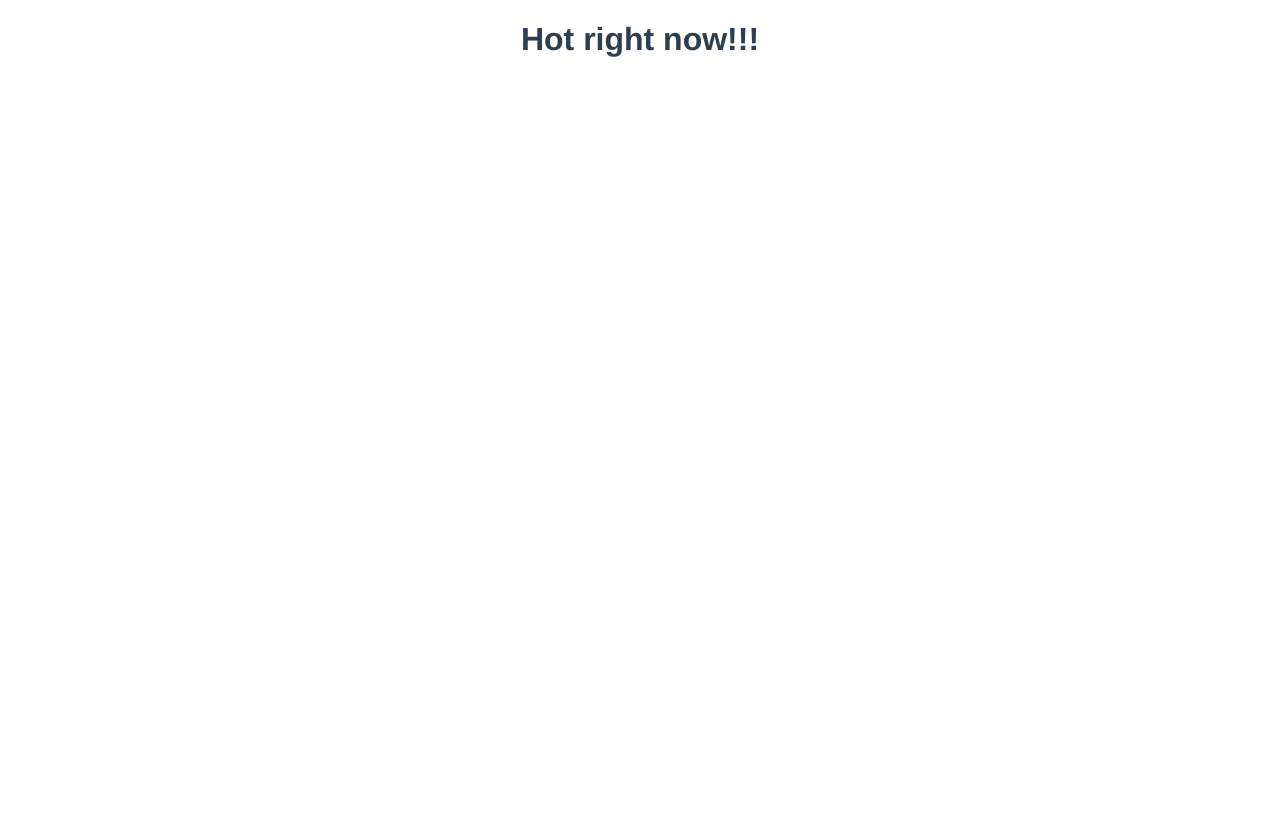
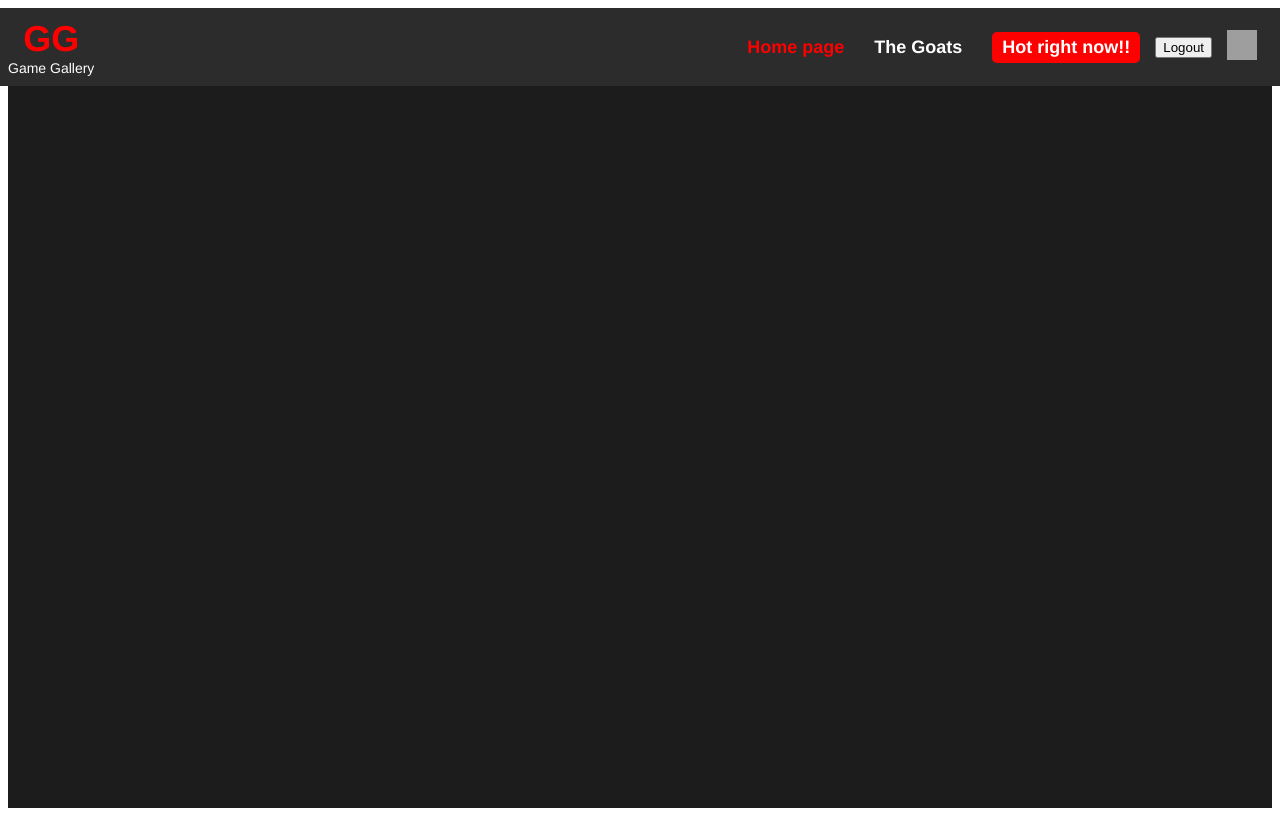
Before and after one commit to Sambolec/Game-gallery, a Vue app in the folder game-galleryy/: page /hot in a window 1280 px wide. Built offline with nearby package versions, Linux system fonts and the light colour scheme; no server answers; the database is empty; sample sign-in values are in the browser's storage; grey boxes are pictures that could not be loaded.

Commit message:
Add files via upload

```diff
--- a/game-galleryy/src/App.vue
+++ b/game-galleryy/src/App.vue
@@ -1,8 +1,6 @@
 <template>
   <nav v-if="$store.state.user">
-
-
-
+    <!-- Add your navigation links or other authenticated user content here -->
   </nav>
   <router-view/>
 </template>
@@ -10,28 +8,33 @@
 <script>
 import { onBeforeMount } from 'vue';
 import { useStore } from 'vuex';
-import {db} from '@/firebase'
-import { doc, getDoc } from "firebase/firestore";
-
-const docRef = doc(db, "video-games", "Sot");
-const docSnap = await getDoc(docRef);
-
-if (docSnap.exists()) {
-  console.log("Video game:", docSnap.data());
-} else {
-  // docSnap.data() will be undefined in this case
-  console.log("Game not found.");
-}
+import { db } from '@/firebase';
+import { collection, query, getDocs } from 'firebase/firestore';
 
 export default {
   setup() {
-    const store =useStore()
+    const store = useStore();
 
     onBeforeMount(() => {
-      store.dispatch('fetchUser')
-    })
+      store.dispatch('fetchUser');
+    });
 
-}
+    // Function to fetch all games for initial load
+    const fetchGames = async () => {
+      const gamesRef = collection(db, "video-games");
+      const q = query(gamesRef);
+      const querySnapshot = await getDocs(q);
+      const games = [];
+      querySnapshot.forEach((doc) => {
+        games.push(doc.data());
+        console.log(doc.id, " => ", doc.data());
+      });
+      store.commit('SET_GAMES', games);
+    };
+
+    // Fetch games on mount
+    fetchGames();
+  }
 }
 </script>
 
--- a/game-galleryy/src/router/index.js
+++ b/game-galleryy/src/router/index.js
@@ -22,7 +22,7 @@ const routes = [
   },
 
   {
-    path: '/game-view',
+    path: '/game/:Name',
     name: 'game-view',
 
     component: () => import( '../views/GameView.vue'),
--- a/game-galleryy/src/views/GameView.vue
+++ b/game-galleryy/src/views/GameView.vue
@@ -1,5 +1,199 @@
 <template>
-    <div class="Game-view">
-      <h1>Game View</h1>
-    </div>
-  </template>
+  <div class="game-view-container">
+    <header class="header">
+      <div class="logo">
+        <h1 class="title">GG</h1>
+        <p class="subtitle">Game Gallery</p>
+      </div>
+      <nav class="nav">
+        <router-link to="/" class="nav-link">Home page</router-link>
+        <router-link to="/goats" class="nav-link">The Goats</router-link>
+        <router-link to="/hot" class="nav-link hot">Hot right now!!</router-link>
+        <button @click="$store.dispatch('logout')">Logout</button>
+        <router-link to="/profile" class="nav-link profile">
+          <img src="path/to/profile/icon" alt="Profile" class="profile-icon"/>
+        </router-link>
+      </nav>
+    </header>
+    <main class="game-details-section">
+      <div v-if="game" class="game-info">
+        <img :src="game.imageUrl" alt="Game Image" class="game-image"/>
+        <h2>{{ game.Name }}</h2>
+        <p>Release date: {{ game.Released }}</p>
+        <p>Developed by: {{ game.Developer }}</p>
+        <p>{{ game.Description }}</p>
+      </div>
+      <div class="game-hub">
+        <h2>My hub</h2>
+        <input type="text" placeholder="Progress" class="hub-input"/>
+        <input type="text" placeholder="Rate it!!" class="hub-input"/>
+        <input type="text" placeholder="Status" class="hub-input"/>
+        <textarea placeholder="Leave a note" class="hub-textarea"></textarea>
+        <button class="hub-button">Add to Library</button>
+      </div>
+    </main>
+  </div>
+</template>
+
+<script>
+import { ref, onMounted } from 'vue';
+import { useRoute } from 'vue-router';
+import { collection, query, where, getDocs } from 'firebase/firestore';
+import { db } from '@/firebase';
+
+export default {
+  name: 'GameView',
+  setup() {
+    const route = useRoute();
+    const game = ref(null);
+
+    const fetchGameDetails = async () => {
+      try {
+        const gameName = route.params.Name;
+        const gamesRef = collection(db, 'video-games');
+        const q = query(gamesRef, where('Name', '==', gameName));
+        const querySnapshot = await getDocs(q);
+
+        if (!querySnapshot.empty) {
+          game.value = querySnapshot.docs[0].data();
+        } else {
+          console.error('No such game found!');
+        }
+      } catch (error) {
+        console.error('Error fetching game details:', error);
+      }
+    };
+
+    onMounted(() => {
+      fetchGameDetails();
+    });
+
+    return {
+      game,
+    };
+  },
+};
+</script>
+
+<style scoped>
+.game-view-container {
+  background-color: #1c1c1c;
+  color: white;
+  min-height: 100vh;
+  display: flex;
+  flex-direction: column;
+  align-items: center;
+}
+
+.header {
+  width: 100%;
+  background-color: #2c2c2c;
+  display: flex;
+  justify-content: space-between;
+  align-items: center;
+  padding: 10px 20px;
+}
+
+.logo {
+  display: flex;
+  flex-direction: column;
+  align-items: center;
+}
+
+.title {
+  font-size: 36px;
+  color: red;
+  margin: 0;
+}
+
+.subtitle {
+  font-size: 14px;
+  color: white;
+  margin: 0;
+}
+
+.nav {
+  display: flex;
+  align-items: center;
+}
+
+.nav-link {
+  color: white;
+  margin: 0 15px;
+  text-decoration: none;
+  font-size: 18px;
+}
+
+.nav-link.hot {
+  background-color: red;
+  color: white;
+  padding: 5px 10px;
+  border-radius: 5px;
+}
+
+.nav-link.profile .profile-icon {
+  width: 30px;
+  height: 30px;
+}
+
+.game-details-section {
+  display: flex;
+  justify-content: space-around;
+  width: 80%;
+  margin-top: 20px;
+}
+
+.game-info {
+  background-color: #2c2c2c;
+  padding: 20px;
+  border-radius: 10px;
+  width: 45%;
+  display: flex;
+  flex-direction: column;
+  align-items: center;
+}
+
+.game-image {
+  width: 100%;
+  border-radius: 10px;
+}
+
+.game-info h2, .game-info p {
+  margin: 10px 0;
+}
+
+.game-hub {
+  background-color: #2c2c2c;
+  padding: 20px;
+  border-radius: 10px;
+  width: 45%;
+  display: flex;
+  flex-direction: column;
+  align-items: center;
+}
+
+.hub-input,
+.hub-textarea {
+  width: 100%;
+  padding: 10px;
+  margin-bottom: 10px;
+  border: none;
+  border-radius: 5px;
+  background-color: #1c1c1c;
+  color: white;
+}
+
+.hub-textarea {
+  resize: none;
+}
+
+.hub-button {
+  padding: 10px 20px;
+  border: none;
+  border-radius: 5px;
+  background-color: red;
+  color: white;
+  cursor: pointer;
+  font-size: 16px;
+}
+</style>
--- a/game-galleryy/src/views/GoatsView.vue
+++ b/game-galleryy/src/views/GoatsView.vue
@@ -1,5 +1,107 @@
 <template>
-    <div class="goats">
-      <h1>The Goats</h1>
-    </div>
-  </template>
+  <div class="home-container">
+    <header class="header">
+      <div class="logo">
+        <h1 class="title">GG</h1>
+        <p class="subtitle">Game Gallery</p>
+      </div>
+      <nav class="nav">
+        <a href="/" class="nav-link active">Home page</a>
+        <a href="/goats" class="nav-link">The Goats</a>
+        <a href="/hot" class="nav-link hot">Hot right now!!</a>
+        <button @click="$store.dispatch('logout')">Logout</button>
+        <a href="/profile" class="nav-link profile">
+          <img src="path/to/profile/icon" alt="Profile" class="profile-icon"/>
+        </a>
+      </nav>
+      </header>
+      </div>
+      </template>
+
+<style scoped>
+.home-container {
+
+  background-color: #1c1c1c;
+  color: white;
+  min-height: 100vh;
+  display: flex;
+  flex-direction: column;
+  align-items: center;
+}
+
+.header {
+  width: 100%;
+  background-color: #2c2c2c;
+  display: flex;
+  justify-content: space-between;
+  align-items: center;
+  padding: 10px 20px;
+}
+
+.logo {
+  display: flex;
+  flex-direction: column;
+  align-items: center;
+}
+
+.title {
+  font-size: 36px;
+  color: red;
+  margin: 0;
+}
+
+.subtitle {
+  font-size: 14px;
+  color: white;
+  margin: 0;
+}
+
+.nav {
+  display: flex;
+  align-items: center;
+}
+
+.nav-link {
+  color: white;
+  margin: 0 15px;
+  text-decoration: none;
+  font-size: 18px;
+}
+
+.nav-link.active {
+  color: red;
+}
+
+.nav-link.hot {
+  background-color: red;
+  color: white;
+  padding: 5px 10px;
+  border-radius: 5px;
+}
+
+.nav-link.profile .profile-icon {
+  width: 30px;
+  height: 30px;
+}
+
+
+
+.main-title {
+  font-size: 48px;
+  color: red;
+  margin: 0;
+}
+
+.main-subtitle {
+  font-size: 16px;
+  color: white;
+  margin: 0;
+}
+
+
+
+
+
+
+
+</style>
--- a/game-galleryy/src/views/HomeView.vue
+++ b/game-galleryy/src/views/HomeView.vue
@@ -6,13 +6,13 @@
         <p class="subtitle">Game Gallery</p>
       </div>
       <nav class="nav">
-        <a href="/" class="nav-link active">Home page</a>
-        <a href="/goats" class="nav-link">The Goats</a>
-        <a href="/hot" class="nav-link hot">Hot right now!!</a>
+        <router-link to="/" class="nav-link active">Home page</router-link>
+        <router-link to="/goats" class="nav-link">The Goats</router-link>
+        <router-link to="/hot" class="nav-link hot">Hot right now!!</router-link>
         <button @click="$store.dispatch('logout')">Logout</button>
-        <a href="/profile" class="nav-link profile">
+        <router-link to="/profile" class="nav-link profile">
           <img src="path/to/profile/icon" alt="Profile" class="profile-icon"/>
-        </a>
+        </router-link>
       </nav>
     </header>
     <main class="search-section">
@@ -27,21 +27,57 @@
 </template>
 
 <script>
-import { ref } from 'vue';
+import { ref, onMounted } from 'vue';
+import { useRouter, useRoute } from 'vue-router';
+import { collection, query, where, getDocs } from 'firebase/firestore';
+import { db } from '@/firebase';
 
 export default {
   name: 'HomeView',
   setup() {
     const searchQuery = ref('');
+    const router = useRouter();
+    const route = useRoute();
+    const game = ref(null);
+    const loading = ref(true);
 
     const search = () => {
-      console.log(`Searching for: ${searchQuery.value}`);
-      // funkcionalnost za search tu
+      if (searchQuery.value.trim()) {
+        router.push({ name: 'game-view', params: { Name: searchQuery.value } });
+      }
     };
+
+    const fetchGameDetails = async () => {
+      try {
+        const gameName = route.params.Name;
+        const gamesRef = collection(db, 'video-games');
+        const q = query(gamesRef, where('Name', '==', gameName));
+        const querySnapshot = await getDocs(q);
+
+        if (!querySnapshot.empty) {
+          game.value = querySnapshot.docs[0].data();
+        } else {
+          console.error('No such game found!');
+        }
+      } catch (error) {
+        console.error('Error fetching game details:', error);
+      } finally {
+        loading.value = false;
+      }
+    };
+
+    onMounted(() => {
+      if (route.params.Name) {
+        fetchGameDetails();
+      }
+    });
 
     return {
       searchQuery,
       search,
+      game,
+      loading,
+      fetchGameDetails,
     };
   },
 };
@@ -49,7 +85,6 @@ export default {
 
 <style scoped>
 .home-container {
-
   background-color: #1c1c1c;
   color: white;
   min-height: 100vh;
--- a/game-galleryy/src/views/HotView.vue
+++ b/game-galleryy/src/views/HotView.vue
@@ -1,5 +1,107 @@
 <template>
-    <div class="hot">
-      <h1>Hot right now!!!</h1>
-    </div>
-  </template>
+  <div class="home-container">
+    <header class="header">
+      <div class="logo">
+        <h1 class="title">GG</h1>
+        <p class="subtitle">Game Gallery</p>
+      </div>
+      <nav class="nav">
+        <a href="/" class="nav-link active">Home page</a>
+        <a href="/goats" class="nav-link">The Goats</a>
+        <a href="/hot" class="nav-link hot">Hot right now!!</a>
+        <button @click="$store.dispatch('logout')">Logout</button>
+        <a href="/profile" class="nav-link profile">
+          <img src="path/to/profile/icon" alt="Profile" class="profile-icon"/>
+        </a>
+      </nav>
+      </header>
+      </div>
+      </template>
+
+<style scoped>
+.home-container {
+
+  background-color: #1c1c1c;
+  color: white;
+  min-height: 100vh;
+  display: flex;
+  flex-direction: column;
+  align-items: center;
+}
+
+.header {
+  width: 100%;
+  background-color: #2c2c2c;
+  display: flex;
+  justify-content: space-between;
+  align-items: center;
+  padding: 10px 20px;
+}
+
+.logo {
+  display: flex;
+  flex-direction: column;
+  align-items: center;
+}
+
+.title {
+  font-size: 36px;
+  color: red;
+  margin: 0;
+}
+
+.subtitle {
+  font-size: 14px;
+  color: white;
+  margin: 0;
+}
+
+.nav {
+  display: flex;
+  align-items: center;
+}
+
+.nav-link {
+  color: white;
+  margin: 0 15px;
+  text-decoration: none;
+  font-size: 18px;
+}
+
+.nav-link.active {
+  color: red;
+}
+
+.nav-link.hot {
+  background-color: red;
+  color: white;
+  padding: 5px 10px;
+  border-radius: 5px;
+}
+
+.nav-link.profile .profile-icon {
+  width: 30px;
+  height: 30px;
+}
+
+
+
+.main-title {
+  font-size: 48px;
+  color: red;
+  margin: 0;
+}
+
+.main-subtitle {
+  font-size: 16px;
+  color: white;
+  margin: 0;
+}
+
+
+
+
+
+
+
+</style>
```
Also changed, not shown: game-galleryy/src/store/index.js (+75 -63 lines).
